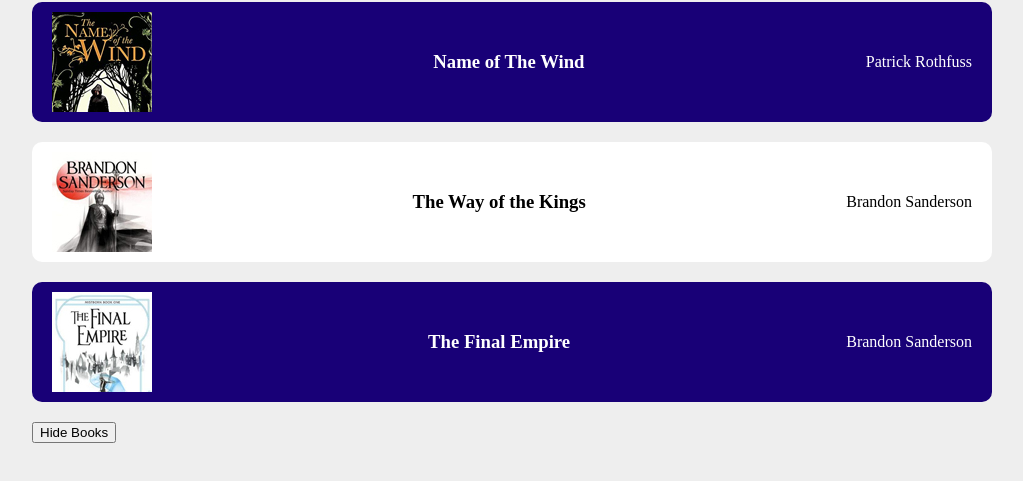
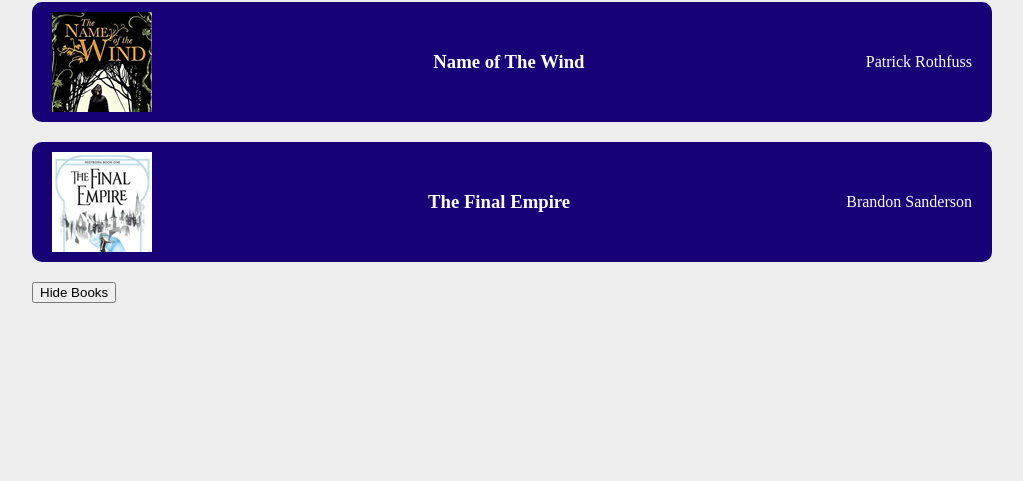
Before and after one commit to MuddathirDawood/NetNinja-Tutorial, a plain HTML site: page index.html in a window 1280 px wide. Shown: the part 65-546 px from the top of the page, without its empty margins (128-1151 px from the left). Drawn offline with nearby package versions, Linux system fonts and the light colour scheme.

Commit message:
Computed Properties

```diff
--- a/code.js
+++ b/code.js
@@ -19,6 +19,11 @@ const app = Vue.createApp({
         changeFav(arr){
             arr.isFav = !arr.isFav
         }
+    },
+    computed:{
+        filteredBooks(){
+            return this.Books.filter((book)=> book.isFav)
+        }
     }
 })
 
--- a/index.html
+++ b/index.html
@@ -40,7 +40,7 @@
 
         <div v-if="showBooks">
             <ul>
-                <li v-for="book in Books" :class="{fav: book.isFav}" @click="changeFav(book)">
+                <li v-for="book in filteredBooks" :class="{fav: book.isFav}" @click="changeFav(book)">
                     <img :src="book.img" :alt="book.title">
                     <h3>{{ book.title }}</h3>
                     <p>{{ book.author }} </p>
```
